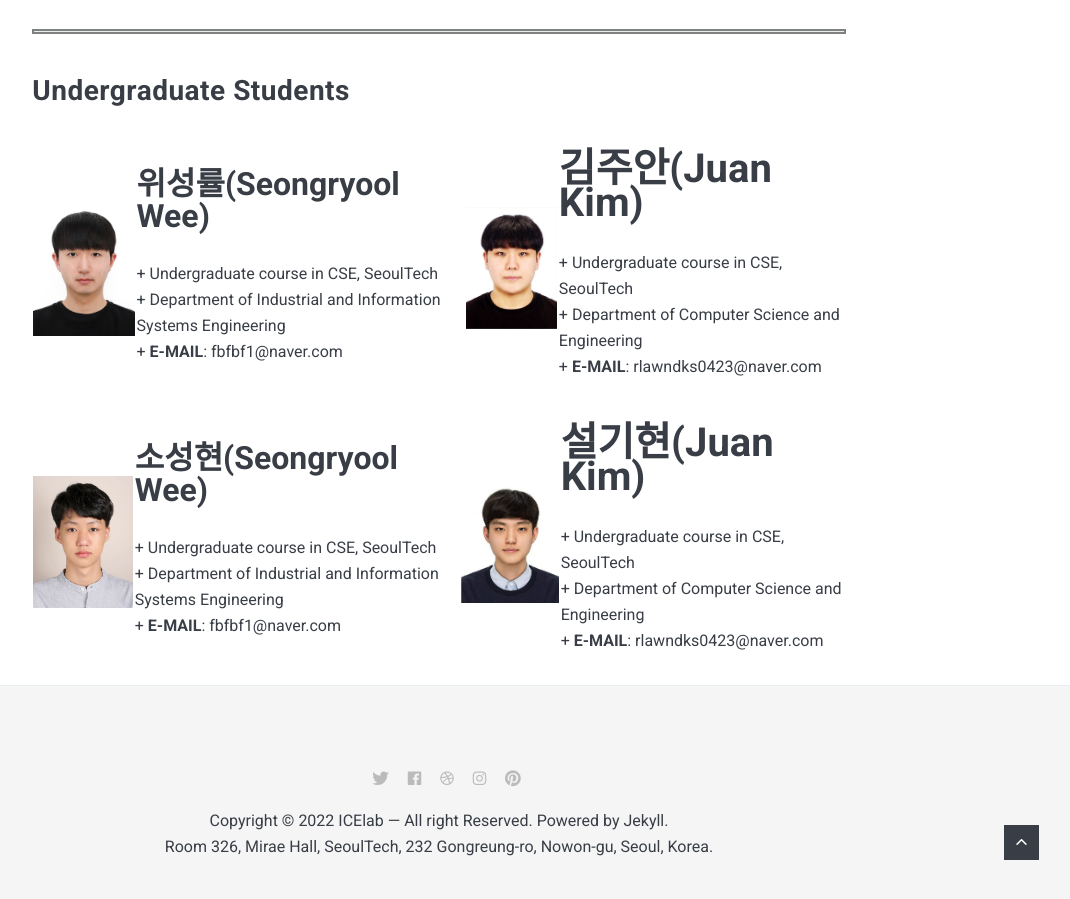
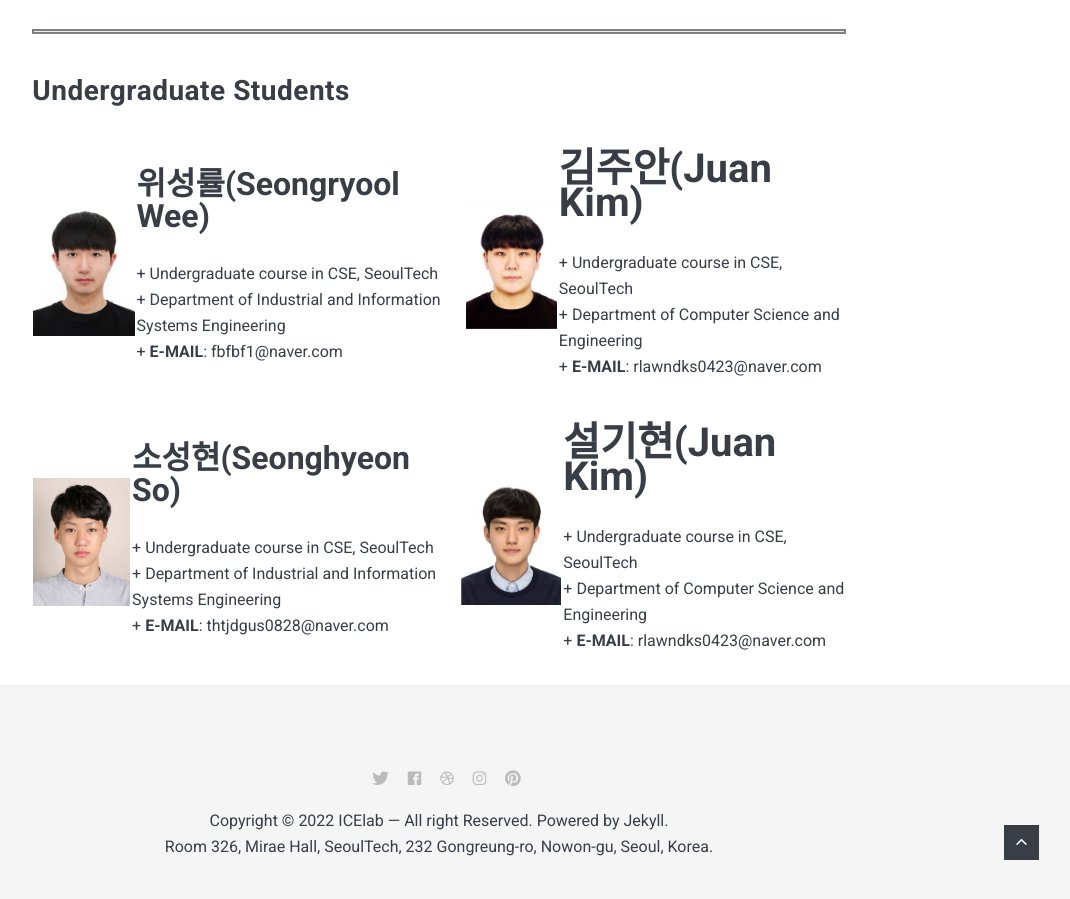
Before and after one commit to Icelab-2020/icelab-2020.github.io, a Jekyll site: the page built from _pages/01_members.md, in a window 1280 px wide and 900 px high, scrolled down 1642 px. Shown: the whole window, without its empty margins (201-1271 px from the left). Built offline with Jekyll 4.4.1, drawn with Linux system fonts in a browser that asks for light colours; nearby versions of some CDN libraries.

Commit message:
Update 01_members.md

```diff
--- a/_pages/01_members.md
+++ b/_pages/01_members.md
@@ -38,7 +38,7 @@ permalink: /01_members/
 
 |    |   |    |    |
 |:---|:---|:---|:---|
-| ![iot]({{site.baseurl}}/images/sh.jpg){: width="184"; height="248"} | <b><span style="font-size:200%">소성현(Seongryool Wee)</span></b><br><br> + Undergraduate course in CSE, SeoulTech   <br> + Department of Industrial and Information Systems Engineering  <br> + **E-MAIL**: fbfbf1@naver.com | ![iot]({{site.baseurl}}/images/kh.jpg){: width="180" height="245"} |  <b><span style="font-size:250%">설기현(Juan Kim)</span></b><br><br> + Undergraduate course in CSE, SeoulTech   <br> + Department of Computer Science and Engineering  <br> + **E-MAIL**: rlawndks0423@naver.com |
+| ![iot]({{site.baseurl}}/images/sh.jpg){: width="184"; height="248"} | <b><span style="font-size:200%">소성현(Seonghyeon So)</span></b><br><br> + Undergraduate course in CSE, SeoulTech   <br> + Department of Industrial and Information Systems Engineering  <br> + **E-MAIL**: thtjdgus0828@naver.com | ![iot]({{site.baseurl}}/images/kh.jpg){: width="190" height="255"} |  <b><span style="font-size:250%">설기현(Juan Kim)</span></b><br><br> + Undergraduate course in CSE, SeoulTech   <br> + Department of Computer Science and Engineering  <br> + **E-MAIL**: rlawndks0423@naver.com |
 
 <!--
 |    |   |  <img width=225/>  |  <img width=225/>  |
```
